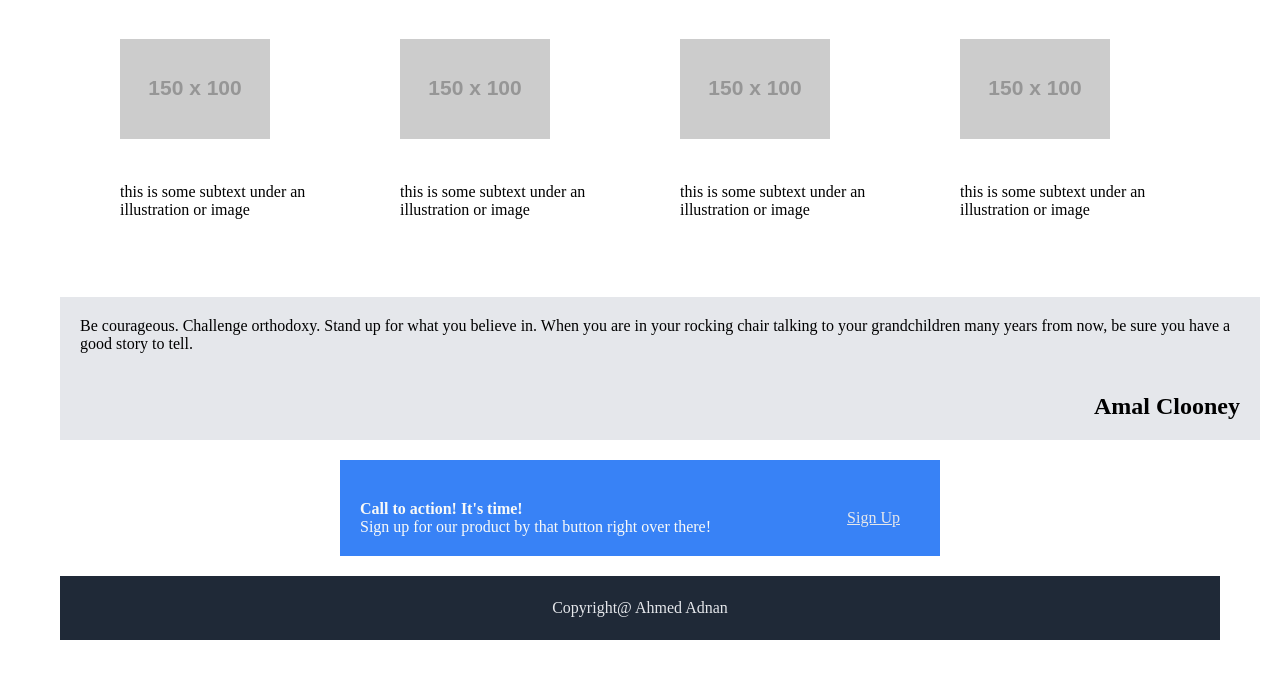
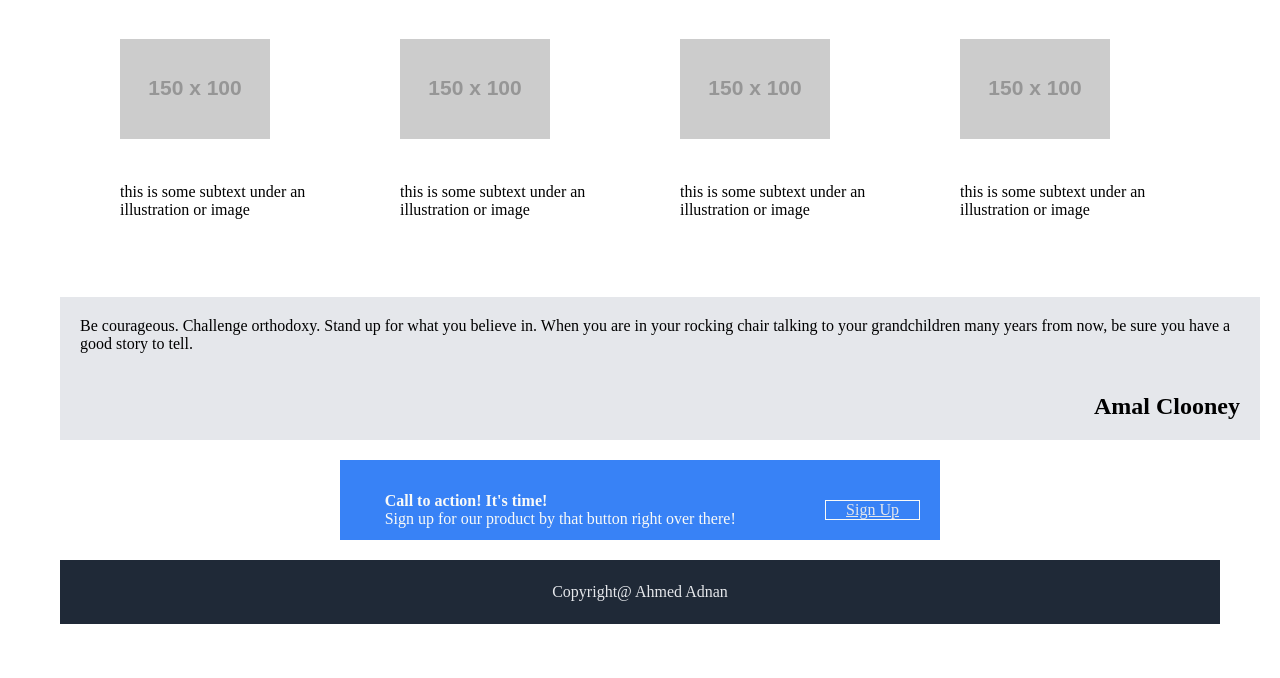
Before and after one commit to ahmed666916/landing-page-redo, a plain HTML site: page index.html in a window 1280 px wide. Shown: the part 539-1217 px from the top of the page. Drawn offline with Linux system fonts and the light colour scheme; placeholder pictures from the web are drawn by us.

Commit message:
set margin to auto for container-action ,call class

```diff
--- a/css/style.css
+++ b/css/style.css
@@ -89,6 +89,12 @@
     padding-top: 20px;
     max-width: 600px; /* Set your desired max-width */
     margin: 0 auto; /* Center the container horizontally */
+
+
+}
+
+.container-action .call{
+    margin: auto;
 }
 
 .content {
@@ -104,6 +110,7 @@
 
 .container-action .button {
     margin-left: auto; /* Move the button to the right */
+    border: 1px solid;
 
 
 }
--- a/index.html
+++ b/index.html
@@ -87,7 +87,7 @@
 
 
     <section class="container-action">
-      <div class="container-item">
+      <div class="call container-item">
         <h4>Call to action! It's time!</h4>
         <p>Sign up for our product by that button right over there!</p>
       </div>
```
